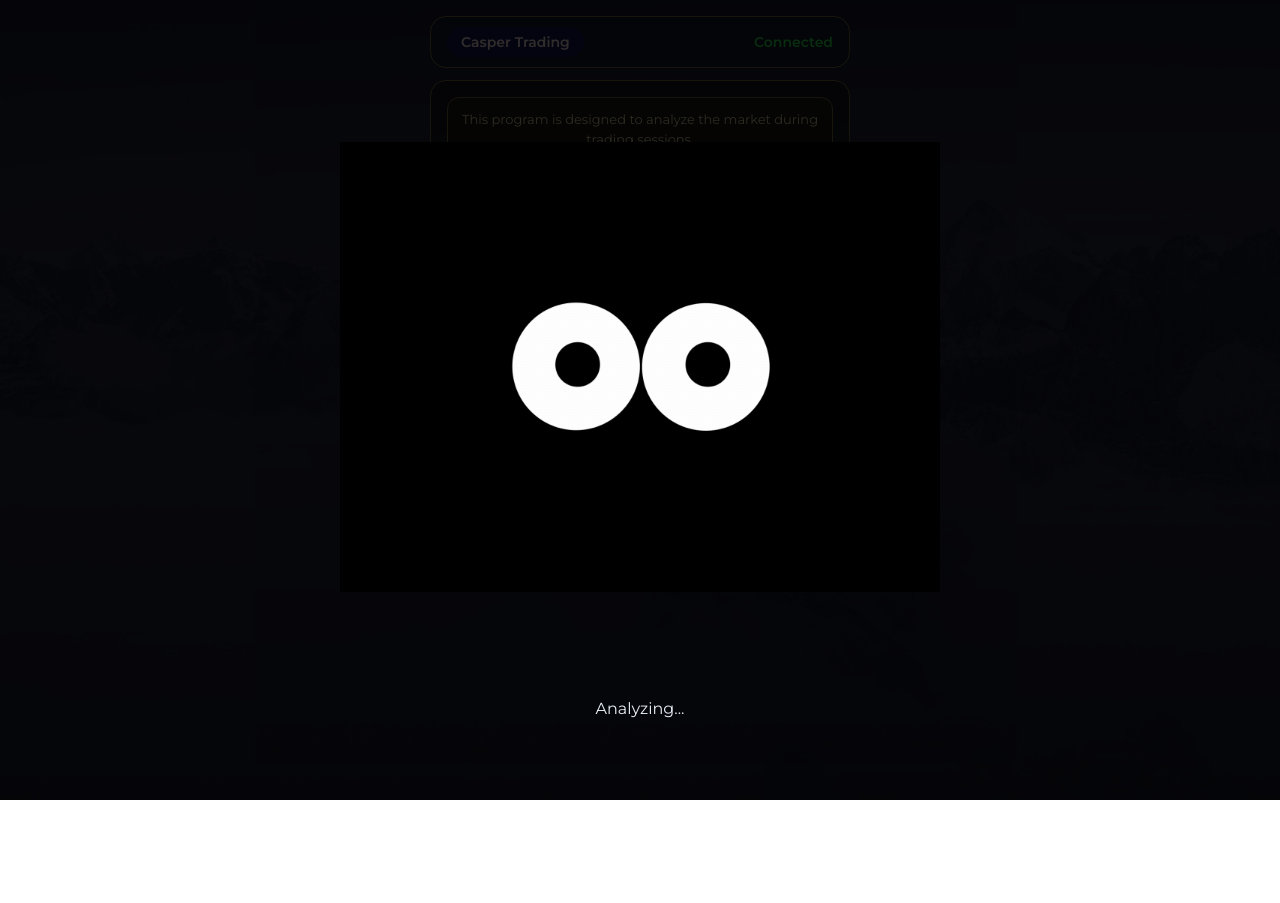
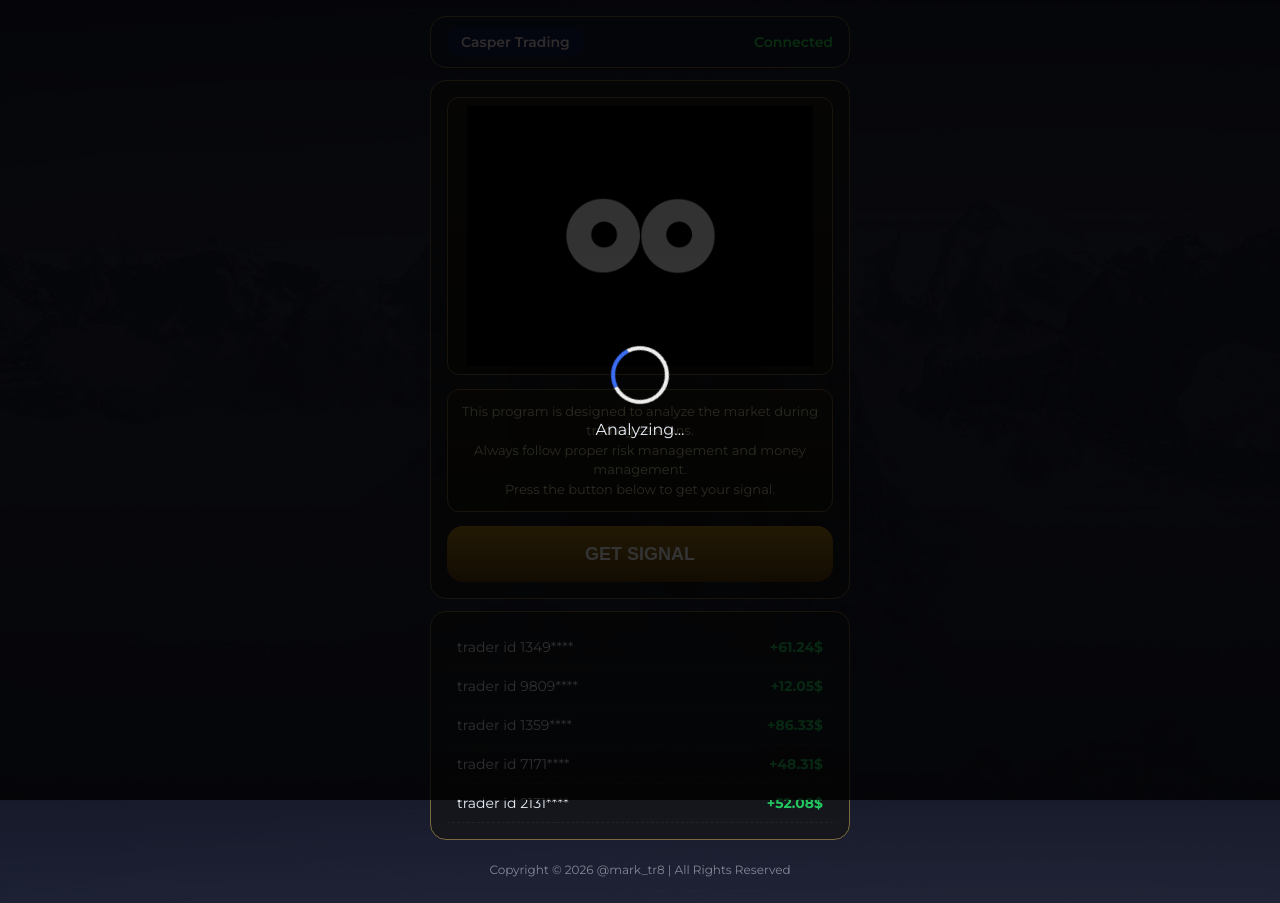
Before and after one commit to koltdc-coder/plusdemo, a plain HTML site: page index.html in a window 1280 px wide. Both pictures are taken after a click on the button "GET SIGNAL". Before the commit the page ends 800 px from the top, so only its background shows below. Drawn offline with Linux system fonts and the light colour scheme.

Commit message:
Update loading indicator and styles in index.html
Replaced the loading GIF with a CSS loader and added new styles for the loader and overlay.

```diff
--- a/index.html
+++ b/index.html
@@ -116,15 +116,14 @@ body{
   justify-content:center;
   z-index:999;
 }
-
-/* новый стиль для гифки загрузки */
-.loader-gif {
-  width: 600px;          /* можешь подогнать под размер своей гифки */
-  height: 600px;
-  margin-bottom: 16px;
-  object-fit: contain;
+.loader{
+  border:4px solid #eee;
+  border-top:4px solid #3b6ef5;
+  border-radius:50%;
+  width:50px;
+  height:50px;
+  animation:spin 1s linear infinite;
 }
-
 @keyframes spin{to{transform:rotate(360deg);}}
 
 /* CHART */
@@ -232,6 +231,14 @@ body{
     color: #d6cfa3;
 }
 
+/* стиль для изображения внутри desc-блока */
+.desc img {
+  display: block;
+  margin: 0 auto;
+  max-width: 346px;
+  height: auto;
+}
+
 /* ---------- new overlay styles (added) ---------- */
 .post-overlay {
   position: fixed;
@@ -317,6 +324,11 @@ body{
 </div>
 
 <div id="startBlock" class="card">
+    <!-- новый блок с гифкой -->
+    <div class="desc" style="padding: 8px;">
+        <img src="load.GIF" alt="Loading...">
+    </div>
+    <!-- оригинальный текст -->
     <div class="desc">
     This program is designed to analyze the market during trading sessions.<br>
     Always follow proper risk management and money management.<br>
@@ -356,8 +368,7 @@ Copyright © 2026 @mark_tr8 | All Rights Reserved
 </div>
 
 <div id="overlay" class="overlay hidden">
-  <!-- Заменён стандартный loader на гифку -->
-  <img src="load.GIF" alt="Loading..." class="loader-gif">
+  <div class="loader"></div>
   <p>Analyzing...</p>
 </div>
 
```
